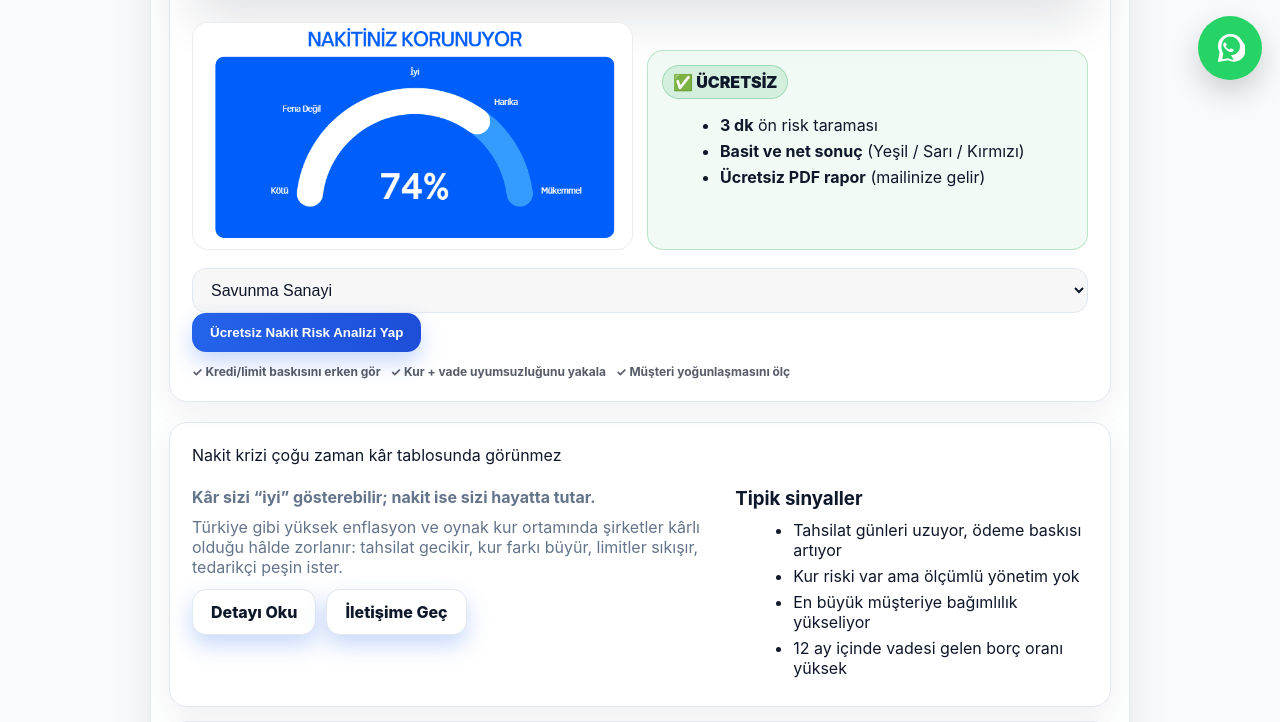
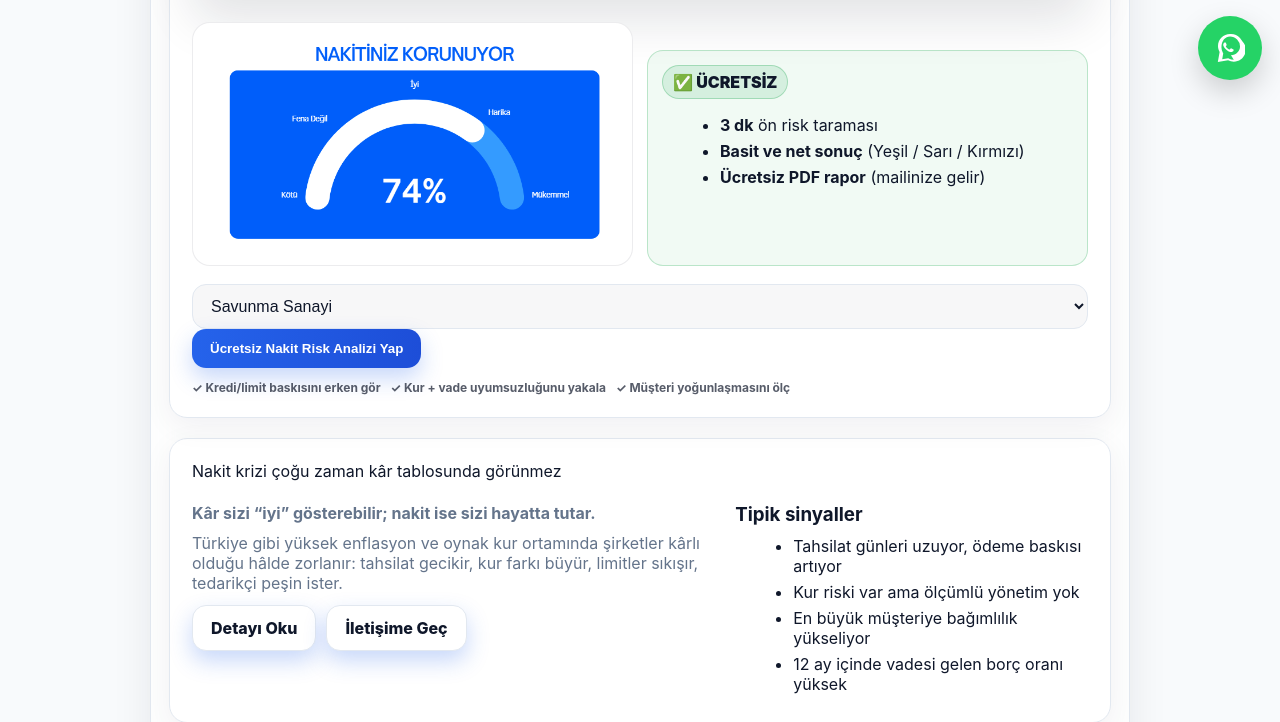
Before and after one commit to osmanekinci26/cashguardtr, a FastAPI app: page / in a window 1280 px wide. Shown: the part 702-1424 px from the top of the page. Run offline with FastAPI, Linux system fonts and the light colour scheme.

Commit message:
Fix hero sample and free box equal height

```diff
--- a/app/static/style.css
+++ b/app/static/style.css
@@ -932,3 +932,42 @@ hr{border:none;border-top:1px solid var(--border);margin:14px 0}
   .hero-mini.hero-mini-img{ max-width: 100%; }
   .hero-mini.hero-mini-img img{ max-height: 220px; }
 }
+/* HERO MID – örnek çıktı + ücretsiz kutu aynı boy */
+.hero-free-row{
+  display:flex;
+  gap:14px;
+  align-items:stretch;
+}
+
+/* iki kolon eşit genişlik */
+.hero-sample,
+.hero-free-row .free-box{
+  flex:1;
+}
+
+/* görsel kutusu */
+.hero-sample{
+  background:#fff;
+  border-radius:18px;
+  border:1px solid rgba(15,23,42,.08);
+  padding:16px;
+  display:flex;
+  align-items:center;
+  justify-content:center;
+}
+
+/* görsel gerçek boyutlandırma */
+.hero-sample img{
+  width:100%;
+  height:100%;
+  max-height:260px;     /* ⭐ free-box ile eşit yüksekliği verir */
+  object-fit:contain;   /* BOZULMAZ */
+  display:block;
+}
+
+/* ücretsiz kutu artık aynı yükseklik */
+.hero-free-row .free-box{
+  display:flex;
+  flex-direction:column;
+  justify-content:center;
+}
```
